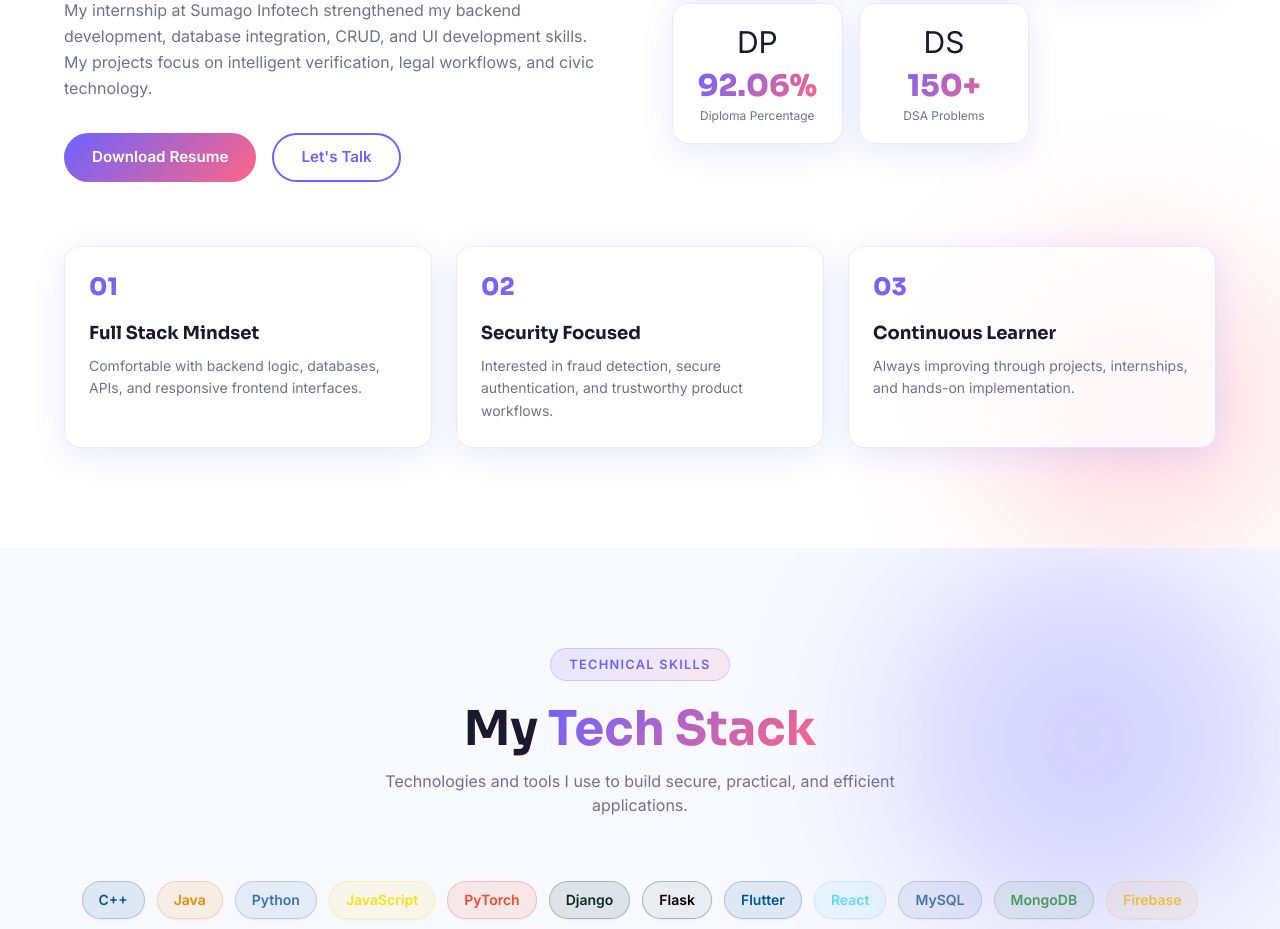
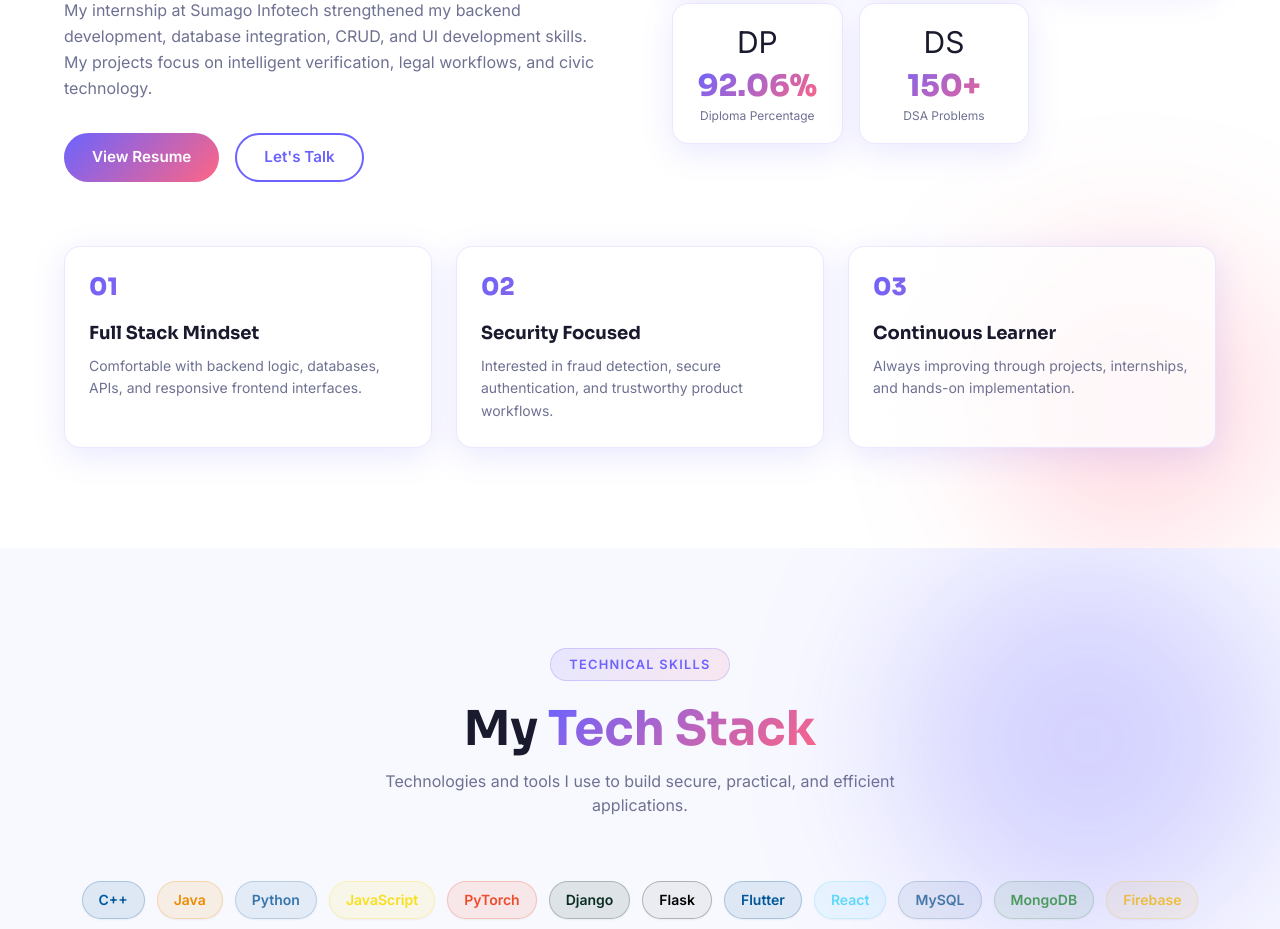
Before and after one commit to avaleajay170/MyPortfolio, a React (Vite) app: page / in a window 1280 px wide. Shown: the part 1260-2189 px from the top of the page. Built offline with nearby package versions, Linux system fonts and the light colour scheme.

Commit message:
Replace resume download with view action

```diff
--- a/src/components/About.jsx
+++ b/src/components/About.jsx
@@ -75,9 +75,7 @@ const About = () => {
               custom={4}
               className="flex flex-wrap gap-4 mt-2"
             >
-              <a href="/resume.pdf" download className="btn-primary">
-                <span>Download Resume</span>
-              </a>
+              <button onClick={() => document.getElementById('resume')?.scrollIntoView({ behavior: 'smooth' })} className="btn-primary"><span>View Resume</span></button>
               <button
                 onClick={() => document.getElementById('contact')?.scrollIntoView({ behavior: 'smooth' })}
                 className="btn-outline"
```
